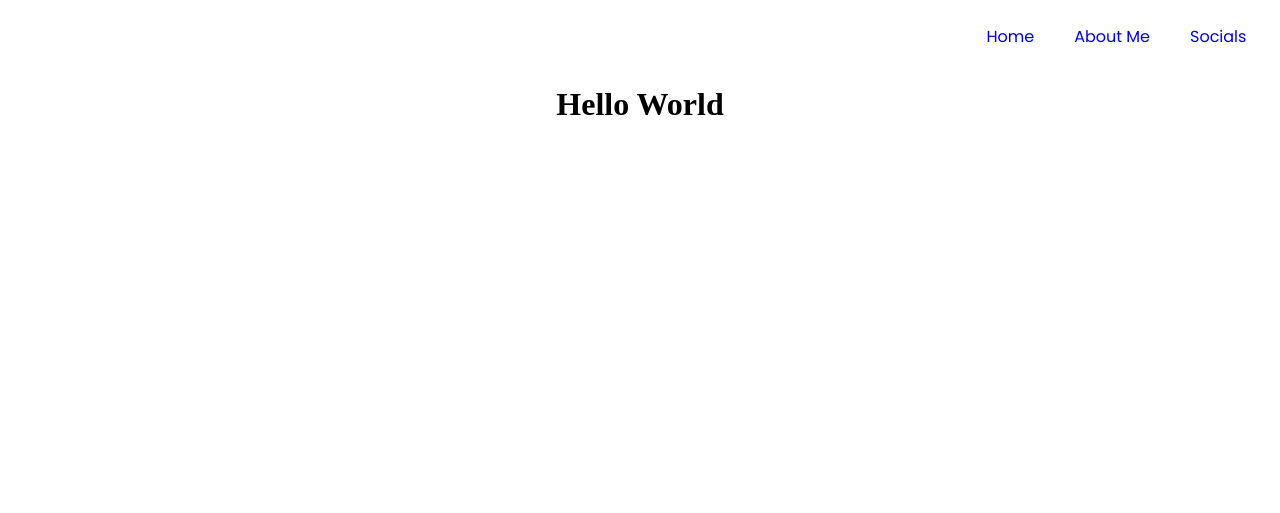
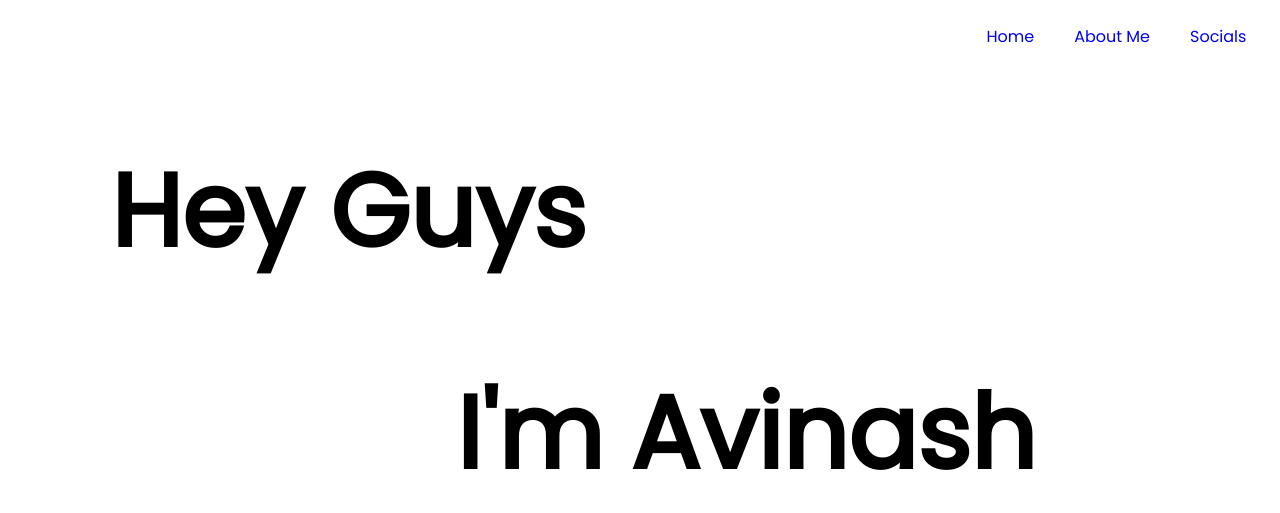
Before and after one commit to AvinashNishal/avinashnishal.github.io, a plain HTML site: page index.html in a window 1280 px wide. Drawn offline with Linux system fonts and the light colour scheme.

Commit message:
Added Dummy Main Text

```diff
--- a/HomePage/style.css
+++ b/HomePage/style.css
@@ -13,6 +13,14 @@ nav {
     text-decoration: none;
 }
 
-.hi {
-    text-align: center;
+.hey {
+    font-family: 'Poppins';
+    font-size: 8vw;
+    padding-left: 8vw;
 }
+
+.name {
+    font-family: 'Poppins';
+    font-size: 8vw;
+    padding-left: 35vw;
+}
--- a/index.html
+++ b/index.html
@@ -16,7 +16,8 @@
                 <ul class="socials"><a href="Socials/socials.html">Socials</a></ul>
             </nav>
         </div>
-        <h1 class="hi">Hello World</h1>
+        <h1 class="hey">Hey Guys</h1>
+        <h1 class="name">I'm Avinash</h1>
     </div>
 </body>
 </html>
```
